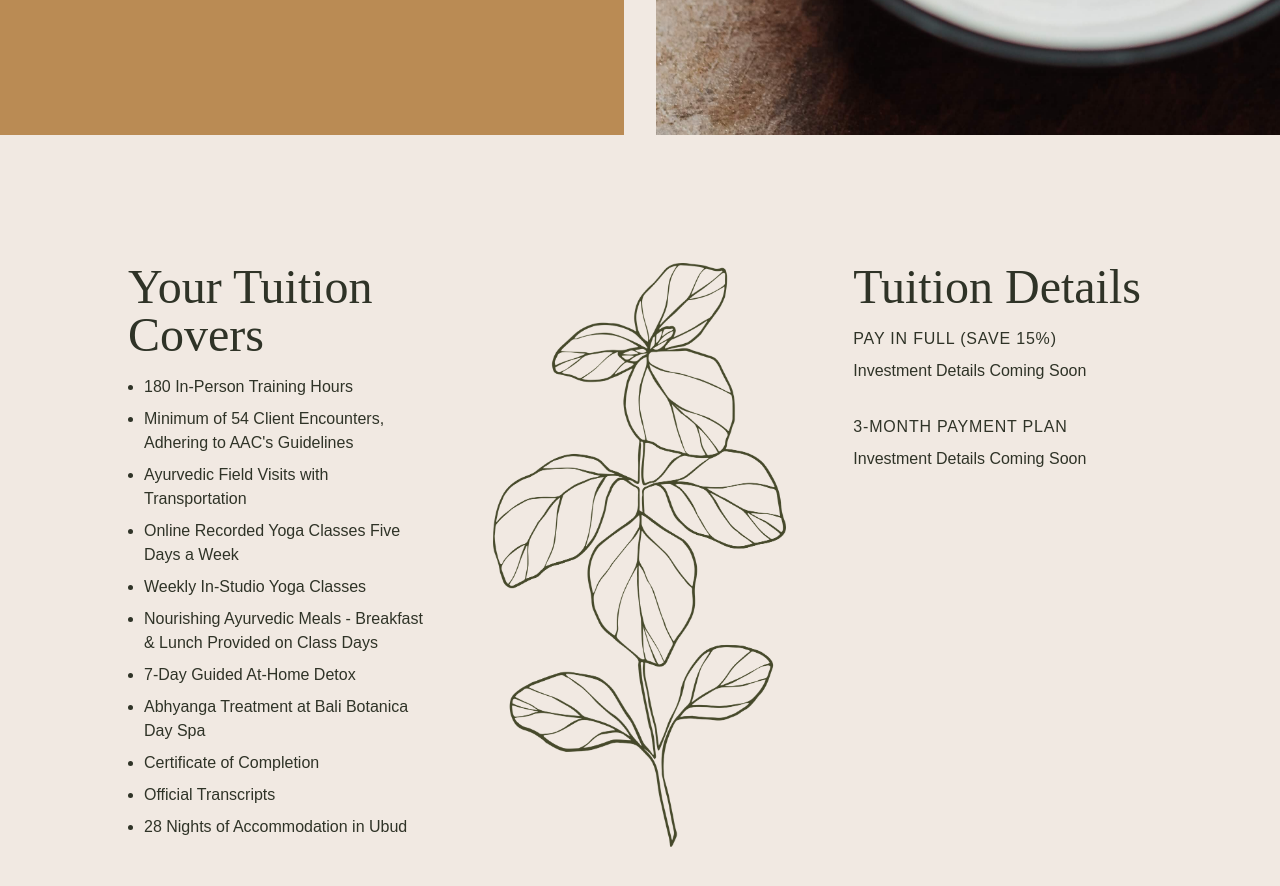
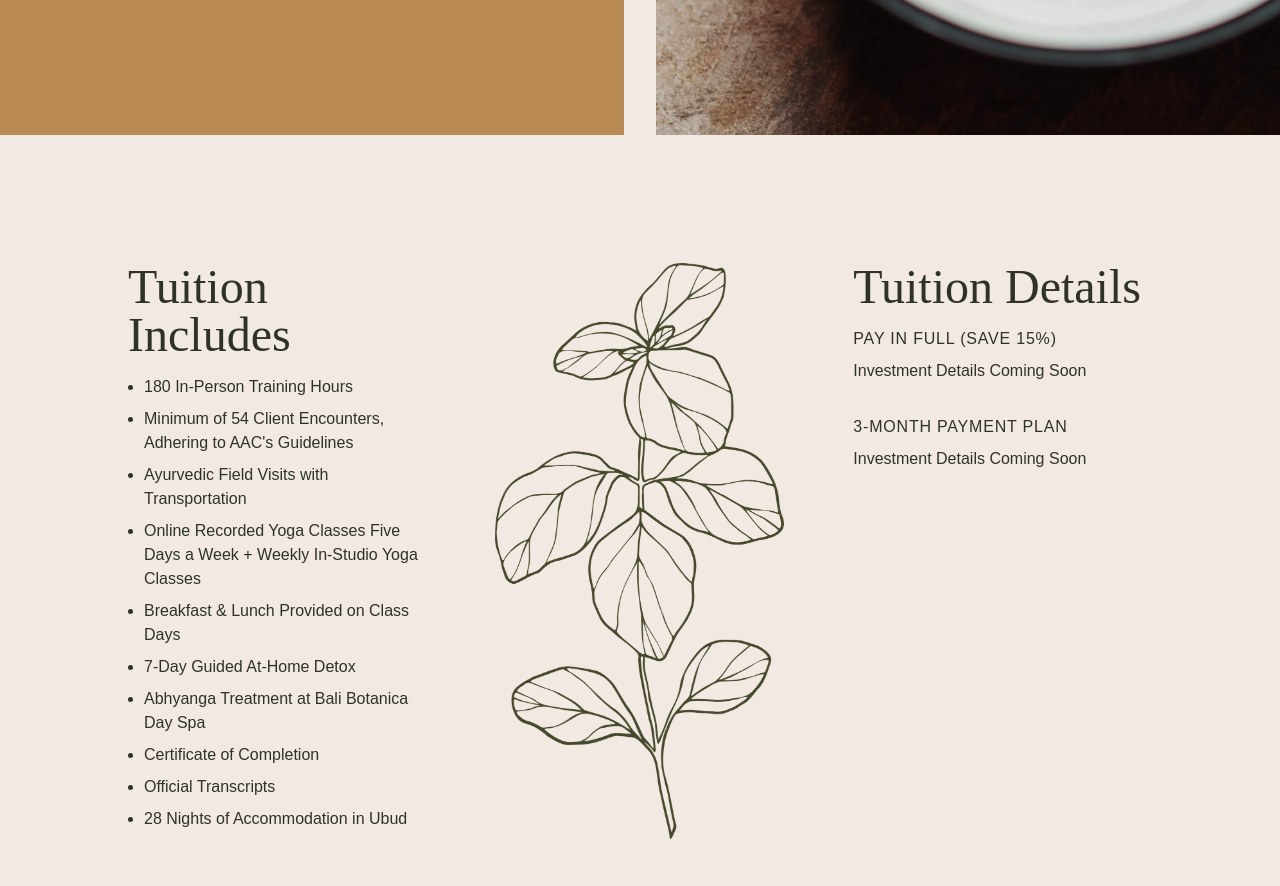
Before and after one commit to brittwoodard/ayurvedic-internship, a Jekyll site: the page built from index.html, in a window 1280 px wide and 900 px high, scrolled down 5620 px. Shown: the top 886 px of the window. Built offline with Jekyll 4.4.1, drawn with Linux system fonts in a browser that asks for light colours; some web fonts are replaced.

Commit message:
tuition section

```diff
--- a/index.html
+++ b/index.html
@@ -47,8 +47,8 @@
   featured_image: images/ayurvedic-internship-1.jpg
 tuition:
   includes:
-    heading: Your Tuition Covers
-    description_html: <ul><li>180 In-Person Training Hours</li><li>Minimum of 54 Client Encounters, Adhering to AAC's Guidelines</li><li>Ayurvedic Field Visits with Transportation</li><li>Online Recorded Yoga Classes Five Days a Week</li><li>Weekly In-Studio Yoga Classes</li><li>Nourishing Ayurvedic Meals - Breakfast & Lunch Provided on Class Days</li><li>7-Day Guided At-Home Detox</li><li>Abhyanga Treatment at Bali Botanica Day Spa</li><li>Certificate of Completion</li><li>Official Transcripts</li><li>28 Nights of Accommodation in Ubud</li></ul>
+    heading: Tuition Includes
+    description_html: <ul><li>180 In-Person Training Hours</li><li>Minimum of 54 Client Encounters, Adhering to AAC's Guidelines</li><li>Ayurvedic Field Visits with Transportation</li><li>Online Recorded Yoga Classes Five Days a Week + Weekly In-Studio Yoga Classes</li><li>Breakfast & Lunch Provided on Class Days</li><li>7-Day Guided At-Home Detox</li><li>Abhyanga Treatment at Bali Botanica Day Spa</li><li>Certificate of Completion</li><li>Official Transcripts</li><li>28 Nights of Accommodation in Ubud</li></ul>
   featured_image: /images/ayurvedic-internship-3.png
   pricing:
     heading: Tuition Details
```
Also changed, not shown: 1 other file.
